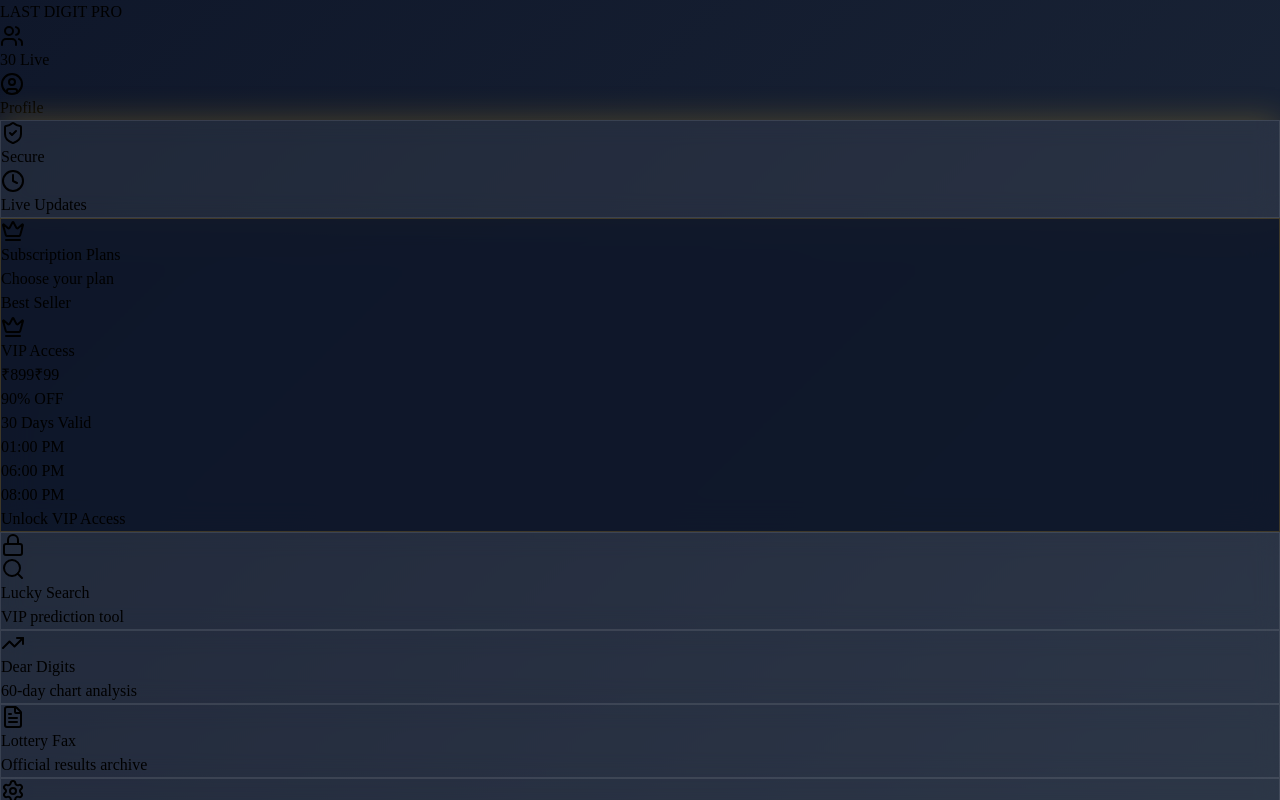
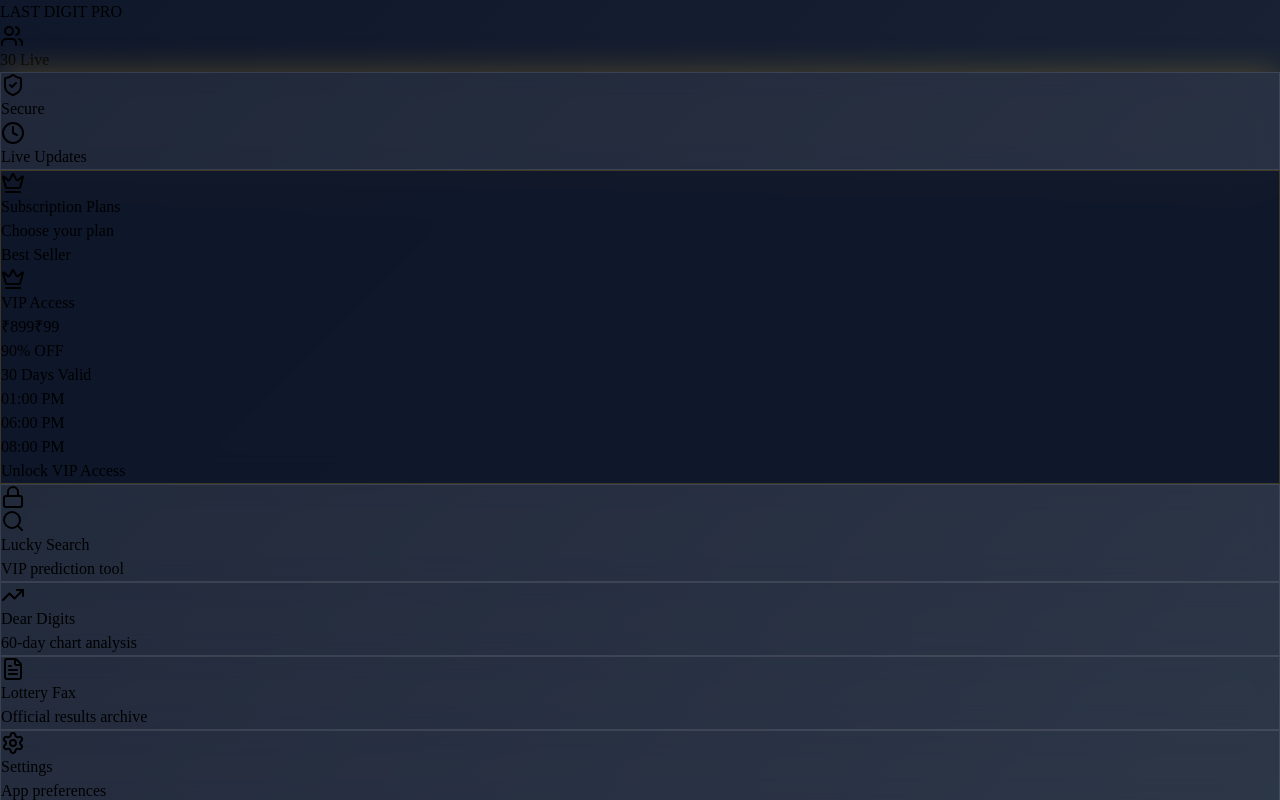
Before and after one commit to nijamulpersonal-sketch/Last-Digit-Pro-2.0, a React (Vite) app in the folder client/: page /dear-digits in a window 1280 px wide. Shown: the top 800 px of the page. Built offline with nearby package versions, Linux system fonts and the light colour scheme; sample sign-in values are in the browser's storage.

Commit message:
Update home.tsx

```diff
--- a/client/src/pages/home.tsx
+++ b/client/src/pages/home.tsx
@@ -8,19 +8,17 @@ import {
   FileText,
   Settings,
   Lock,
-  UserCircle,
   MessageSquare,
   Users,
   Home as HomeIcon,
   History,
   CheckCircle,
-  Send // টেলিগ্রাম আইকন যোগ করা হয়েছে
+  Send
 } from "lucide-react";
 import { useLocation } from "wouter";
 import { PrivacyPolicyModal } from "@/components/modals/privacy-policy-modal";
 import { SubscriptionModal } from "@/components/modals/subscription-modal";
 import { SettingsModal } from "@/components/modals/settings-modal";
-import { ProfileModal } from "@/components/modals/profile-modal";
 import { ChatBotModal } from "@/components/modals/chatbot-modal";
 import { HistoryModal } from "@/components/modals/history-modal";
 
@@ -29,11 +27,9 @@ export default function Home() {
   const [showPrivacy, setShowPrivacy] = useState(false);
   const [showSettings, setShowSettings] = useState(false);
   const [showSubscription, setShowSubscription] = useState(false);
-  const [showProfile, setShowProfile] = useState(false);
   const [showChatBot, setShowChatBot] = useState(false);
   const [showHistory, setShowHistory] = useState(false);
   const [selectedPlan, setSelectedPlan] = useState<'first-time' | 'regular' | null>(null);
-  const [user, setUser] = useState<any>(null);
   const [activeUsers, setActiveUsers] = useState(124);
 
   useEffect(() => {
@@ -42,15 +38,6 @@ export default function Home() {
       setLocation("/login");
       return;
     }
-
-    const userData = JSON.parse(localStorage.getItem('user_profile') || '{}');
-    setUser({
-      uid: userData.uid || 'guest-123',
-      name: userData.name || "Guest User",
-      email: userData.email || "guest@example.com",
-      balance: 0,
-      createdAt: new Date().toISOString()
-    });
 
     const updateActiveUsers = () => {
       const now = new Date();
@@ -92,11 +79,6 @@ export default function Home() {
   };
   const handlePrivacyClose = () => setShowPrivacy(false);
 
-  const handleProfileUpdate = (updatedUser: any) => {
-    setUser(updatedUser);
-    localStorage.setItem('user_profile', JSON.stringify(updatedUser));
-  };
-
   return (
     <div className="min-h-screen pb-16 bg-slate-900 selection:bg-amber-500/30">
       <div className="max-w-md mx-auto px-4 pt-4">
@@ -115,16 +97,6 @@ export default function Home() {
                 {activeUsers} Live
               </span>
             </div>
-
-            <button
-              onClick={() => setShowProfile(true)}
-              className="p-1.5 rounded-xl bg-white/5 border border-white/10 hover:bg-white/10 transition-all flex items-center gap-2 group"
-            >
-              <div className="w-7 h-7 rounded-lg bg-gradient-to-br from-amber-400 to-amber-600 flex items-center justify-center shadow-lg shadow-amber-500/20 overflow-hidden">
-                <UserCircle className="w-5 h-5 text-white" />
-              </div>
-              <span className="text-[10px] font-bold text-gray-400 uppercase tracking-widest group-hover:text-amber-400 transition-colors">Profile</span>
-            </button>
           </div>
 
           <div className="glass rounded-2xl px-4 py-3 mb-2 gold-glow border-amber-400/20">
@@ -306,9 +278,8 @@ export default function Home() {
       <SettingsModal isOpen={showSettings} onClose={handleSettingsClose} onOpenPrivacy={handlePrivacyOpen} />
       <PrivacyPolicyModal isOpen={showPrivacy} onClose={handlePrivacyClose} />
       <SubscriptionModal isOpen={showSubscription} onClose={() => setShowSubscription(false)} planType={selectedPlan} />
-      <ProfileModal isOpen={showProfile} onClose={() => setShowProfile(false)} onUpdate={handleProfileUpdate} />
       <ChatBotModal isOpen={showChatBot} onClose={() => setShowChatBot(false)} />
       <HistoryModal isOpen={showHistory} onClose={() => setShowHistory(false)} />
     </div>
   );
-}
+          }
```
